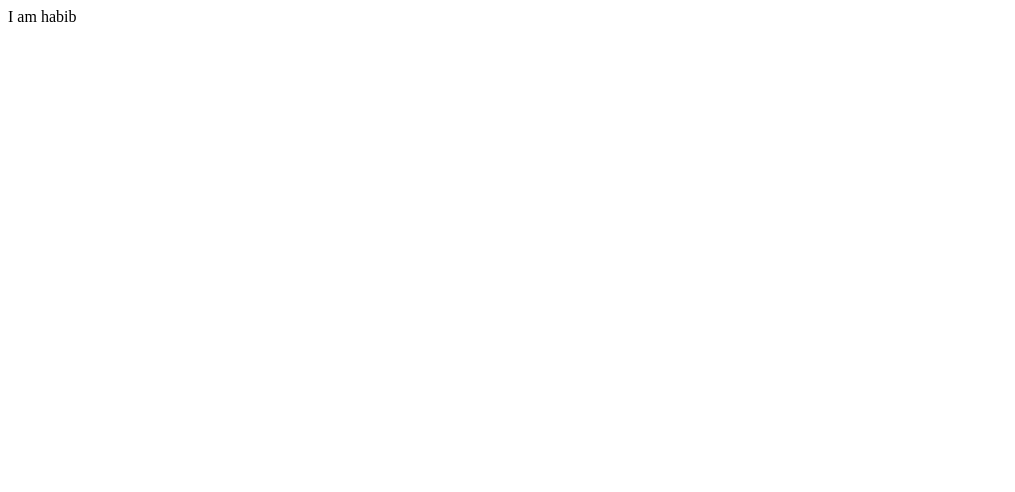
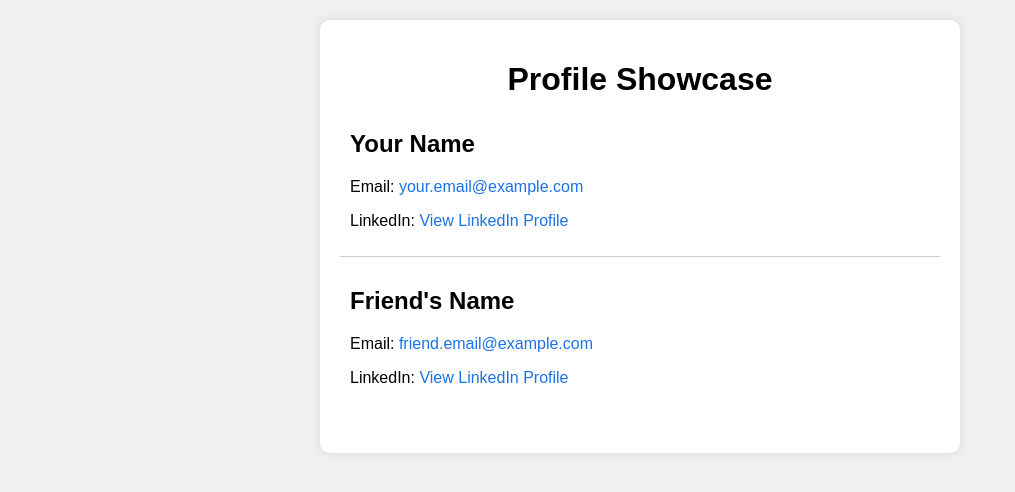
Before and after one commit to habib-here/habib-here.github.io, a plain HTML site: page index.html in a window 1280 px wide. Shown: the whole page, without its empty margins (0-1015 px from the left). Drawn offline with Linux system fonts and the light colour scheme.

Commit message:
Updated to name, email and linkedin

```diff
--- a/index.html
+++ b/index.html
@@ -1,11 +1,65 @@
-<!doctype html>
+<!DOCTYPE html>
 <html lang="en">
-    <head>
-        <title>
-            Habib Ahmed
-        </title>
-    </head>
-    <body>
-        I am habib
-    </body>
+<head>
+    <meta charset="UTF-8">
+    <meta name="viewport" content="width=device-width, initial-scale=1.0">
+    <title>Profile Showcase</title>
+    <style>
+        body {
+            font-family: Arial, sans-serif;
+            background-color: #f0f0f0;
+            margin: 0;
+            padding: 20px;
+        }
+        .container {
+            max-width: 600px;
+            margin: 0 auto;
+            background-color: white;
+            padding: 20px;
+            border-radius: 10px;
+            box-shadow: 0 0 10px rgba(0, 0, 0, 0.1);
+        }
+        h1 {
+            text-align: center;
+        }
+        .profile {
+            margin-bottom: 20px;
+            padding: 10px;
+            border-bottom: 1px solid #ccc;
+        }
+        .profile:last-child {
+            border-bottom: none;
+        }
+        .profile h2 {
+            margin-top: 0;
+        }
+        a {
+            color: #1a73e8;
+            text-decoration: none;
+        }
+        a:hover {
+            text-decoration: underline;
+        }
+    </style>
+</head>
+<body>
+    <div class="container">
+        <h1>Profile Showcase</h1>
+
+        <!-- Your Profile -->
+        <div class="profile">
+            <h2>Your Name</h2>
+            <p>Email: <a href="mailto:your.email@example.com">your.email@example.com</a></p>
+            <p>LinkedIn: <a href="https://www.linkedin.com/in/your-linkedin/" target="_blank">View LinkedIn Profile</a></p>
+        </div>
+
+        <!-- Friend's Profile -->
+        <div class="profile">
+            <h2>Friend's Name</h2>
+            <p>Email: <a href="mailto:friend.email@example.com">friend.email@example.com</a></p>
+            <p>LinkedIn: <a href="https://www.linkedin.com/in/friend-linkedin/" target="_blank">View LinkedIn Profile</a></p>
+        </div>
+
+    </div>
+</body>
 </html>
```
